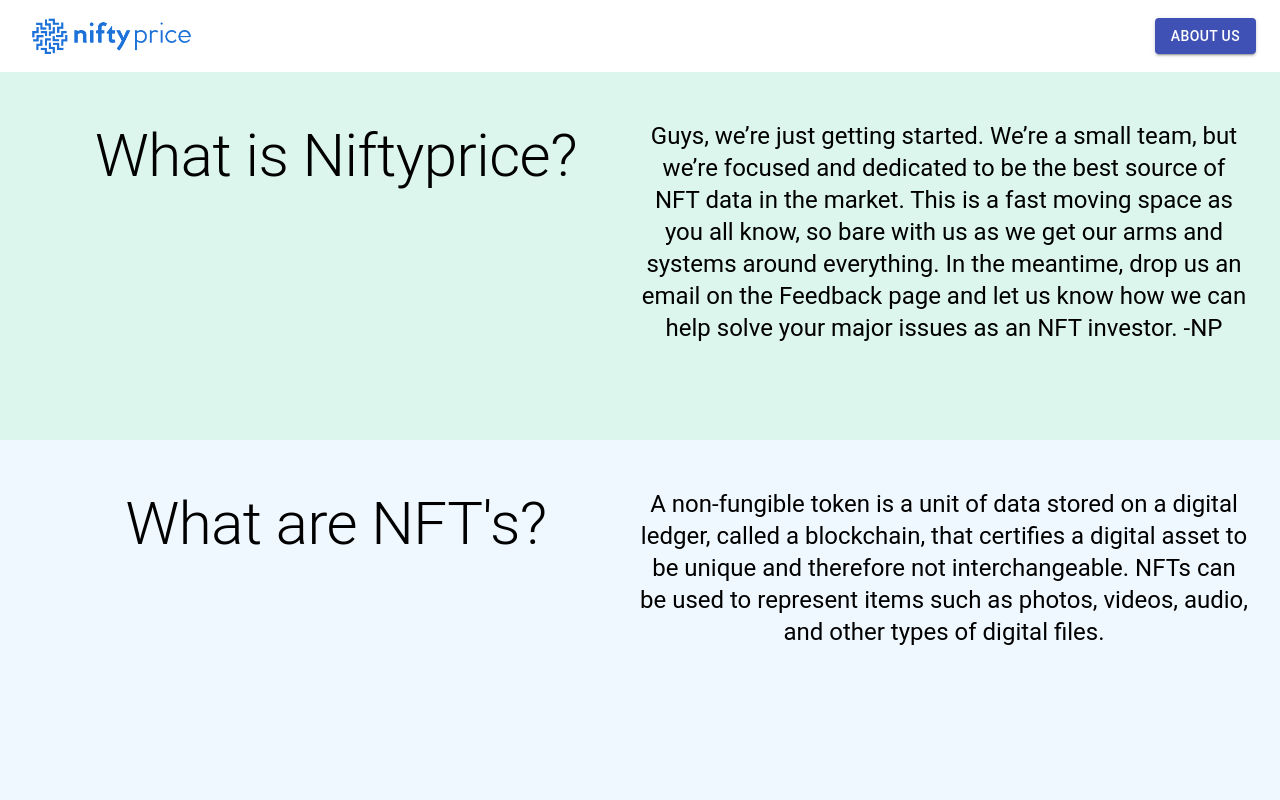
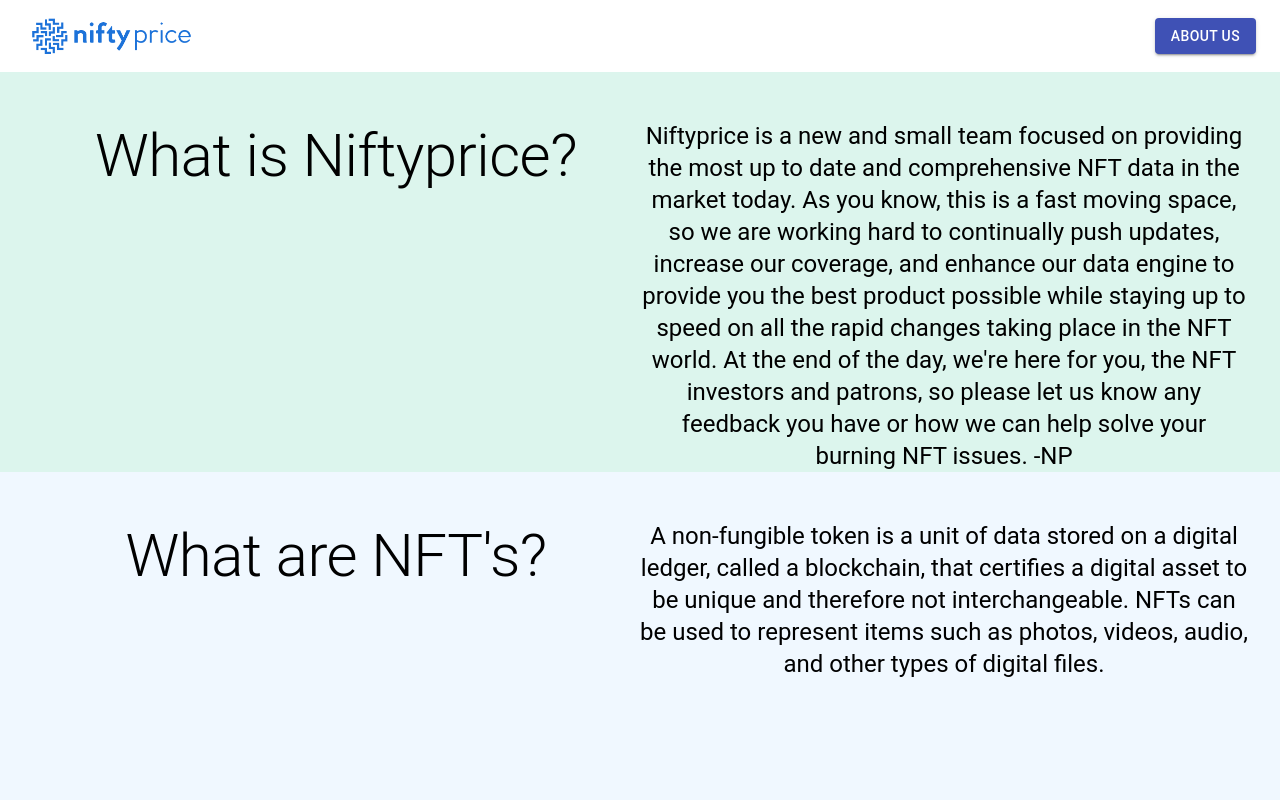
Before and after one commit to wcshapiro/niftyprice-client, a React (Create React App) app: page /about in a window 1280 px wide. Shown: the top 800 px of the page. Built offline with nearby package versions, Linux system fonts and the light colour scheme.

Commit message:
Update About.js

```diff
--- a/src/About.js
+++ b/src/About.js
@@ -30,13 +30,16 @@ function About() {
               </Grid>
               <Grid item lg={6} xs={12}>
                 <Typography variant="h5" component="h5">
-                  Guys, we’re just getting started. We’re a small team, but
-                  we’re focused and dedicated to be the best source of NFT data
-                  in the market. This is a fast moving space as you all know, so
-                  bare with us as we get our arms and systems around everything.
-                  In the meantime, drop us an email on the Feedback page and let
-                  us know how we can help solve your major issues as an NFT
-                  investor. -NP
+                  Niftyprice is a new and small team focused on providing the
+                  most up to date and comprehensive NFT data in the market
+                  today. As you know, this is a fast moving space, so we are
+                  working hard to continually push updates, increase our
+                  coverage, and enhance our data engine to provide you the best
+                  product possible while staying up to speed on all the rapid
+                  changes taking place in the NFT world. At the end of the day,
+                  we're here for you, the NFT investors and patrons, so please
+                  let us know any feedback you have or how we can help solve
+                  your burning NFT issues. -NP
                 </Typography>
               </Grid>
             </Grid>
```
